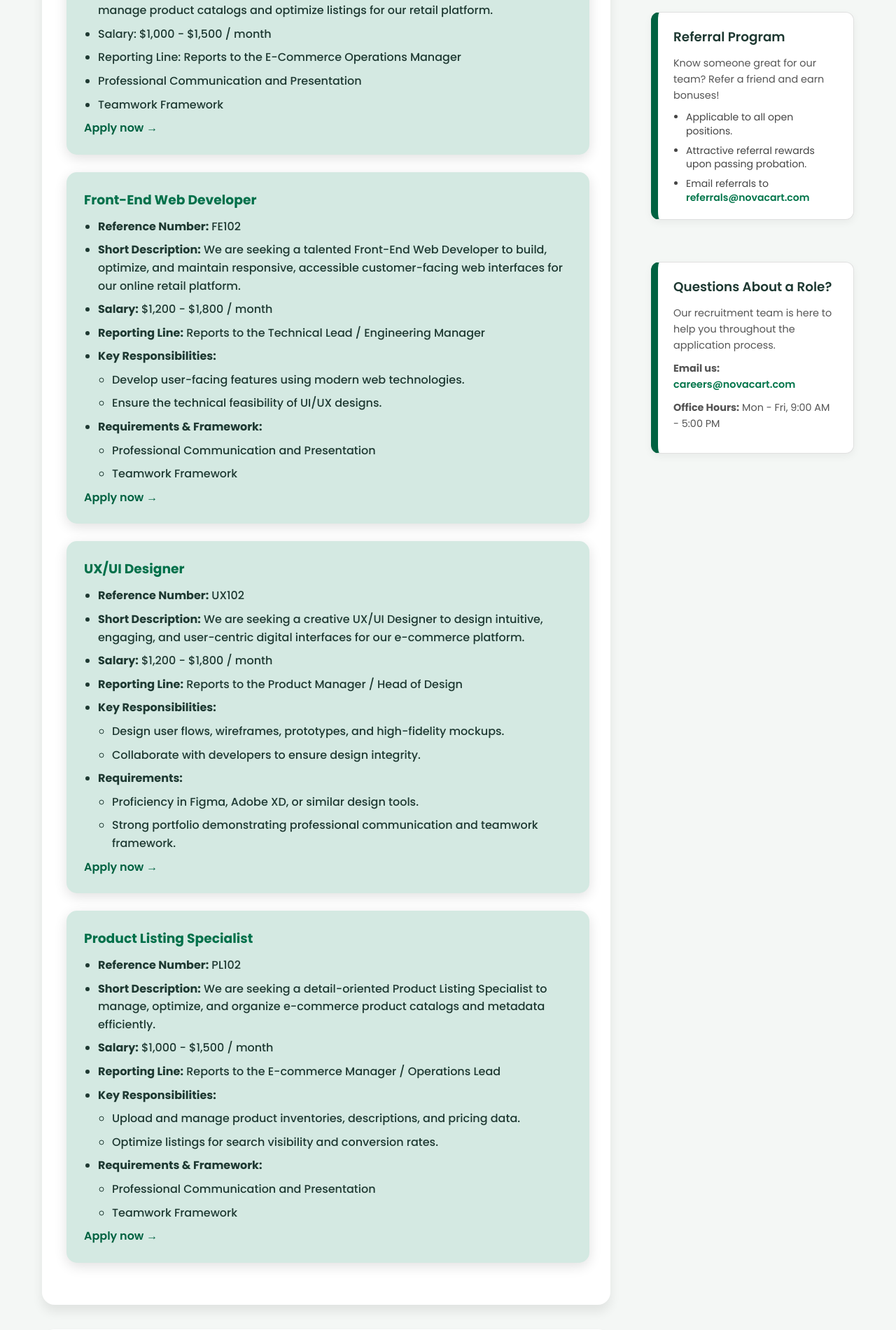
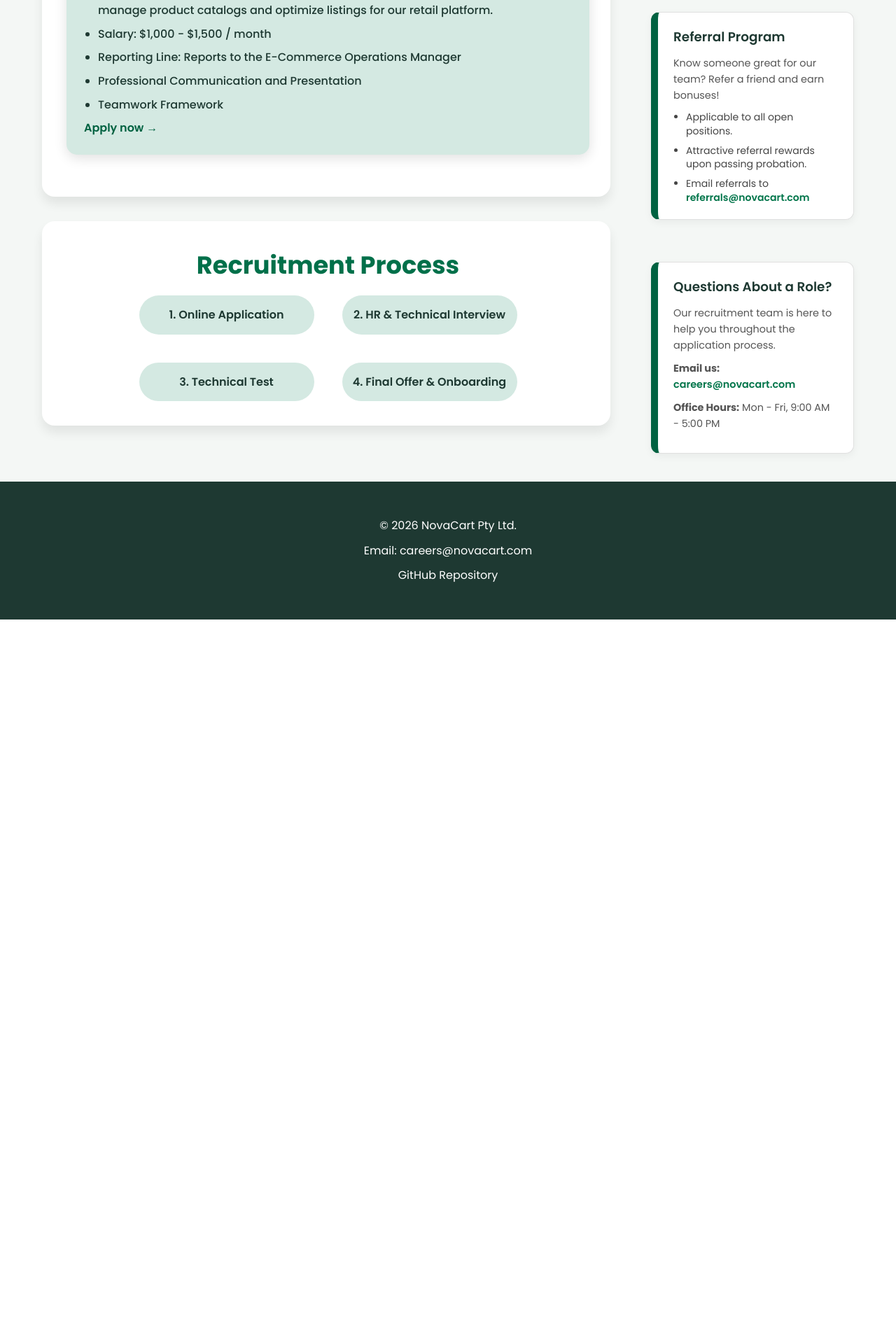
Before and after one commit to TranNguyenKhanhHoang/Jollibee-project2, a PHP site: page /jobs.php in a window 1280 px wide. Shown: the part 1431-3331 px from the top of the page at 70% size. After the commit the page ends 2316 px from the top, so only its background shows below. Run offline with PHP 8.4, Linux system fonts and the light colour scheme; data comes from the database, SQL or seed files in the repository.

Commit message:
Fixed the duplicate bug of jobs list by Pham Nguyen Hai Binh

```diff
--- a/jobs.php
+++ b/jobs.php
@@ -165,93 +165,7 @@ include "include/header.inc";
                     }
                 ?>
 
-                <article class="card">
-                    <!-- JOB 1 -->
-                    <h3>Front-End Web Developer</h3>
 
-                    <ul>
-                        <li><strong>Reference Number:</strong> FE102</li>
-                        <li><strong>Short Description:</strong> We are seeking a talented Front-End Web Developer to
-                            build, optimize, and maintain responsive, accessible customer-facing web interfaces for our
-                            online retail platform.</li>
-                        <li><strong>Salary:</strong> $1,200 - $1,800 / month</li>
-                        <li><strong>Reporting Line:</strong> Reports to the Technical Lead / Engineering Manager</li>
-                        <li><strong>Key Responsibilities:</strong>
-                            <ul>
-                                <li>Develop user-facing features using modern web technologies.</li>
-                                <li>Ensure the technical feasibility of UI/UX designs.</li>
-                            </ul>
-                        </li>
-                        <li><strong>Requirements & Framework:</strong>
-                            <ul>
-                                <li>Professional Communication and Presentation</li>
-                                <li>Teamwork Framework</li>
-                            </ul>
-                        </li>
-                    </ul>
-                    <a href="apply.php">
-                        Apply now →
-                    </a>
-                </article>
-
-                <!-- JOB 2 -->
-                <article class="card">
-                    <h3>UX/UI Designer</h3>
-                    <ul>
-                        <li><strong>Reference Number:</strong> UX102</li>
-                        <li><strong>Short Description:</strong> We are seeking a creative UX/UI Designer to design
-                            intuitive, engaging, and user-centric digital interfaces for our e-commerce platform.</li>
-                        <li><strong>Salary:</strong> $1,200 - $1,800 / month</li>
-                        <li><strong>Reporting Line:</strong> Reports to the Product Manager / Head of Design</li>
-
-                        <li><strong>Key Responsibilities:</strong>
-                            <ul>
-                                <li>Design user flows, wireframes, prototypes, and high-fidelity mockups.</li>
-                                <li>Collaborate with developers to ensure design integrity.</li>
-                            </ul>
-                        </li>
-
-
-                        <li><strong>Requirements:</strong>
-                            <ul>
-                                <li>Proficiency in Figma, Adobe XD, or similar design tools.</li>
-                                <li>Strong portfolio demonstrating professional communication and teamwork framework.
-                                </li>
-                            </ul>
-                        </li>
-                    </ul>
-                    <a href="apply.php">
-                        Apply now →
-                    </a>
-                </article>
-
-                <!-- JOB 3-->
-                <article class="card">
-                    <h3>Product Listing Specialist</h3>
-                    <ul>
-                        <li><strong>Reference Number:</strong> PL102</li>
-                        <li><strong>Short Description:</strong> We are seeking a detail-oriented Product Listing
-                            Specialist to manage, optimize, and organize e-commerce product catalogs and metadata
-                            efficiently.</li>
-                        <li><strong>Salary:</strong> $1,000 - $1,500 / month</li>
-                        <li><strong>Reporting Line:</strong> Reports to the E-commerce Manager / Operations Lead</li>
-                        <li><strong>Key Responsibilities:</strong>
-                            <ul>
-                                <li>Upload and manage product inventories, descriptions, and pricing data.</li>
-                                <li>Optimize listings for search visibility and conversion rates.</li>
-                            </ul>
-                        </li>
-                        <li><strong>Requirements & Framework:</strong>
-                            <ul>
-                                <li>Professional Communication and Presentation</li>
-                                <li>Teamwork Framework</li>
-                            </ul>
-                        </li>
-                    </ul>
-                    <a href="apply.php">
-                        Apply now →
-                    </a>
-                </article>
             </div>
         </section>
 
```
